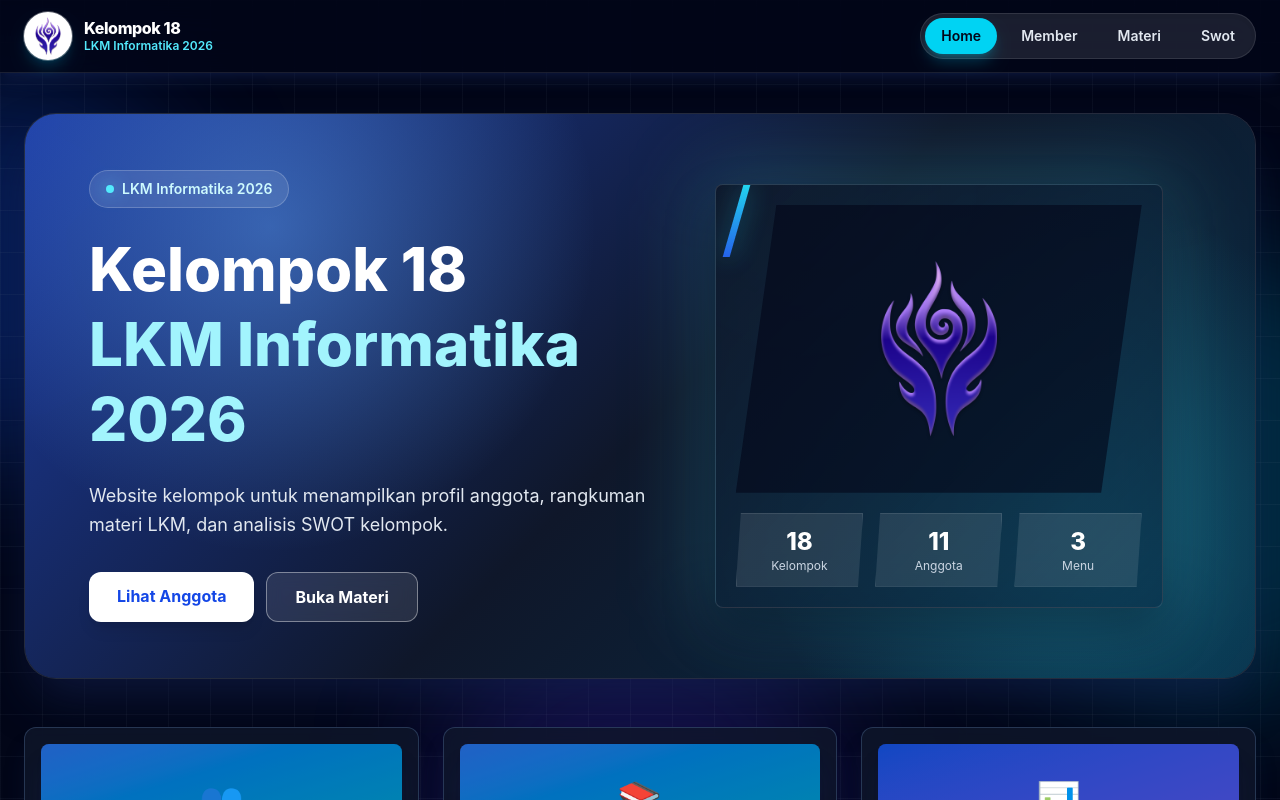
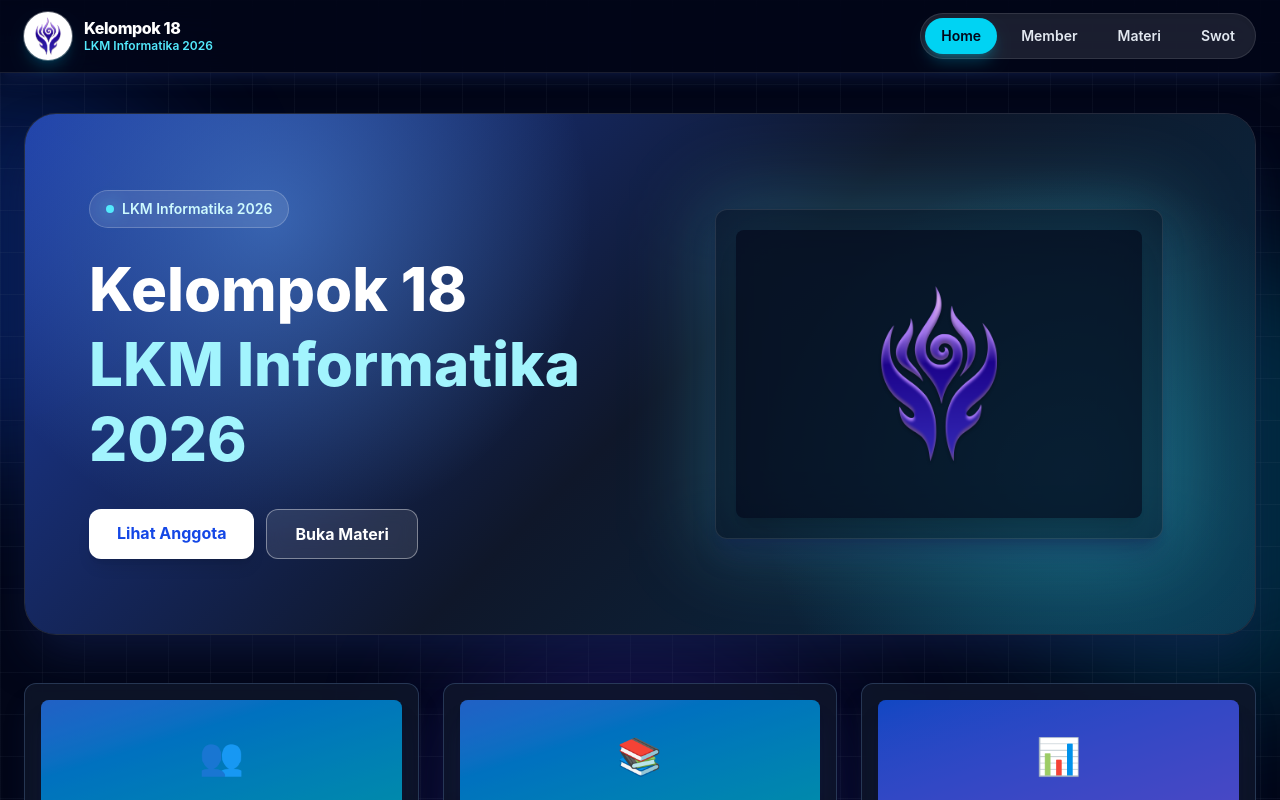
Before and after one commit to fuzi11/tugas-lkm, a React (Vite) app: page / in a window 1280 px wide. Shown: the top 800 px of the page. Built offline with nearby package versions, Linux system fonts and the light colour scheme.

Commit message:
update member

```diff
--- a/src/pages/Home.jsx
+++ b/src/pages/Home.jsx
@@ -45,8 +45,6 @@ function Home() {
             </h1>
 
             <p className="mx-auto mb-8 max-w-2xl text-base leading-relaxed text-slate-200 md:mx-0 md:text-lg">
-              Website kelompok untuk menampilkan profil anggota, rangkuman
-              materi LKM, dan analisis SWOT kelompok.
             </p>
 
             <div className="flex flex-col gap-3 sm:flex-row sm:justify-center md:justify-start">
@@ -67,28 +65,13 @@ function Home() {
 
           <div className="relative mx-auto w-full max-w-md">
             <div className="absolute -inset-4 rounded-[2rem] bg-cyan-300/20 blur-2xl"></div>
-            <div className="angled-panel relative p-5 transition-all duration-500 hover:-translate-y-2 hover:border-cyan-200/50">
-              <div className="angled-frame flex h-72 items-center justify-center bg-slate-950/60 p-8 shadow-xl">
+            <div className="relative rounded-xl border border-white/10 bg-slate-950/40 p-5 shadow-xl shadow-blue-950/40 transition-all duration-500 hover:-translate-y-2 hover:border-cyan-200/50">
+              <div className="flex h-72 items-center justify-center rounded-lg bg-slate-950/60 p-8 shadow-xl">
                 <img
                   src={logoLkm}
                   alt="Logo LKM Informatika 2026"
                   className="h-full w-full object-contain"
                 />
-              </div>
-
-              <div className="mt-5 grid grid-cols-3 gap-3 text-center">
-                <div className="angled-soft border border-white/10 bg-white/10 p-3">
-                  <p className="text-2xl font-extrabold">18</p>
-                  <p className="text-xs text-slate-300">Kelompok</p>
-                </div>
-                <div className="angled-soft border border-white/10 bg-white/10 p-3">
-                  <p className="text-2xl font-extrabold">11</p>
-                  <p className="text-xs text-slate-300">Anggota</p>
-                </div>
-                <div className="angled-soft border border-white/10 bg-white/10 p-3">
-                  <p className="text-2xl font-extrabold">3</p>
-                  <p className="text-xs text-slate-300">Menu</p>
-                </div>
               </div>
             </div>
           </div>
--- a/src/pages/Members.jsx
+++ b/src/pages/Members.jsx
@@ -3,6 +3,8 @@ import danar from "../assets/Danar.jpg";
 import fariz from "../assets/fariz.jpeg";
 import viola from "../assets/viola.JPG";
 import fauzi from "../assets/fauzi.png";
+import desvitasari from "../assets/Desvitasari.jpg";
+import taufik from "../assets/Taufik Sabillah.jpg";
 
 function Members() {
   const members = [
@@ -33,7 +35,7 @@ function Members() {
       name: "Desvitasari",
       npm: "0000000004",
       linkedin: "",
-      img: "",
+      img: desvitasari,
     },
     {
       id: 5,
@@ -47,7 +49,7 @@ function Members() {
       name: "Taufik Sabillah",
       npm: "0000000006",
       linkedin: "",
-      img: "",
+      img: taufik,
     },
     {
       id: 7,
@@ -94,6 +96,13 @@ function Members() {
       .map((word) => word[0])
       .join("");
 
+  const getPhotoPosition = (name) =>
+    name === "Desvitasari" ||
+    name === "Viola Diva Ananda" ||
+    name === "Fariz Alwasi"
+      ? "object-[center_8%]"
+      : "object-[center_25%]";
+
   return (
     <div className="mx-auto max-w-6xl">
       <h2 className="mb-12 text-center text-3xl font-extrabold text-white">
@@ -121,7 +130,9 @@ function Members() {
                   <img
                     src={member.img}
                     alt={member.name}
-                    className="h-full w-full scale-110 object-cover object-top transition-transform duration-500 group-hover:scale-125"
+                    className={`h-full w-full scale-105 object-cover ${getPhotoPosition(
+                      member.name
+                    )} transition-transform duration-500 group-hover:scale-115`}
                   />
                 ) : (
                   <div className="flex h-full w-full items-center justify-center bg-[radial-gradient(circle_at_50%_20%,_rgba(34,211,238,0.28),_transparent_34%),linear-gradient(135deg,_rgba(15,23,42,1),_rgba(8,47,73,0.9))] text-5xl font-extrabold text-cyan-200 transition-transform duration-500 group-hover:scale-110">
```
Also changed, not shown: src/assets/Desvitasari.jpg (added), src/assets/Taufik Sabillah.jpg (added).
